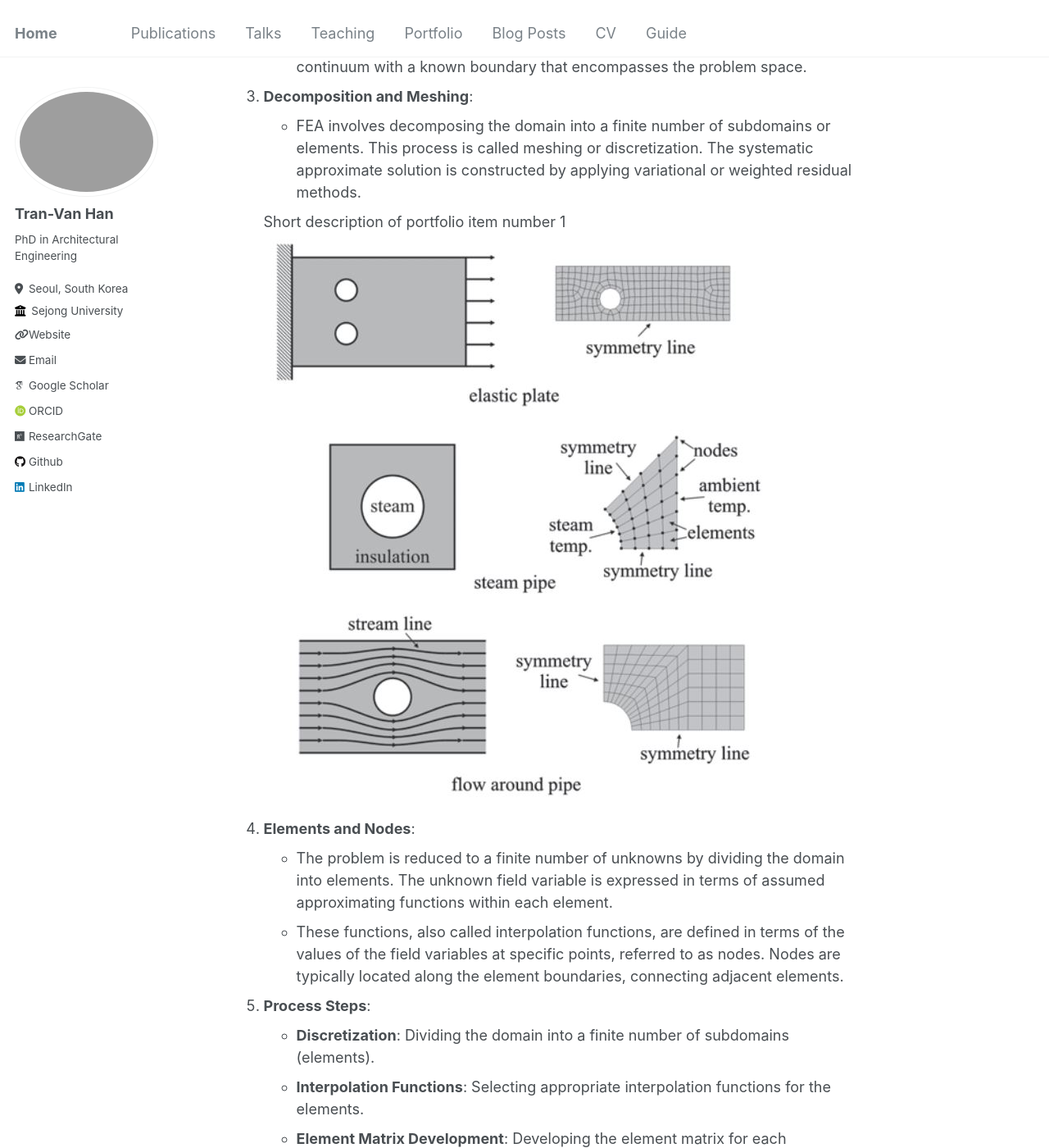
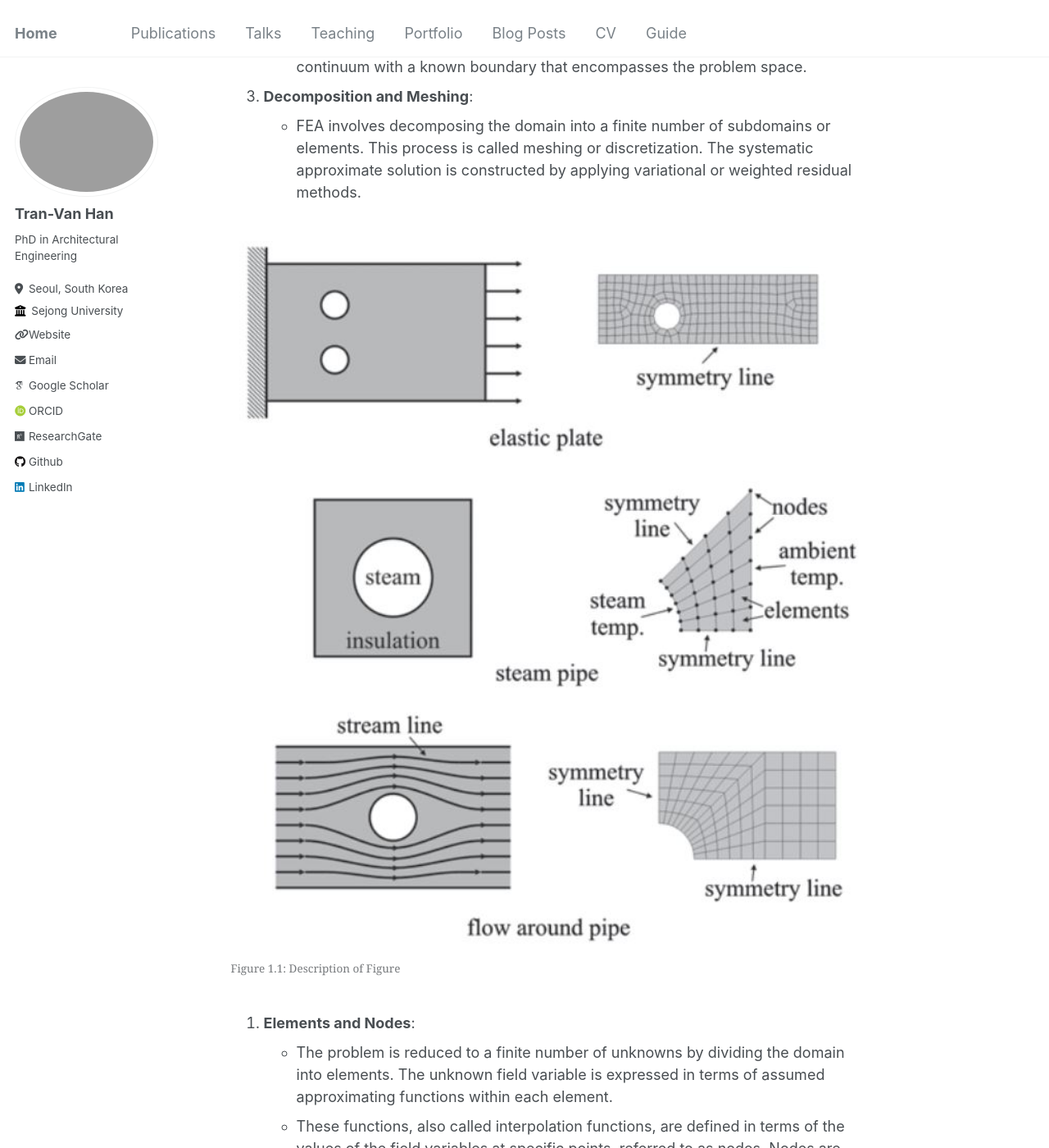
Before and after one commit to tranhan1405/tranhan1405.github.io, a Jekyll site: the page built from _posts/2024-06-21-blog-post-1.md, in a window 1280 px wide and 1400 px high, scrolled down 507 px. Shown: the whole window at 82% size. Built offline with Jekyll 4.4.1, drawn with Linux system fonts in a browser that asks for light colours; some web fonts are replaced.

Commit message:
Update 2024-06-21-blog-post-1.md

```diff
--- a/_posts/2024-06-21-blog-post-1.md
+++ b/_posts/2024-06-21-blog-post-1.md
@@ -20,7 +20,15 @@ tags:
 3. **Decomposition and Meshing**:
    - FEA involves decomposing the domain into a finite number of subdomains or elements. This process is called meshing or discretization. The systematic approximate solution is constructed by applying variational or weighted residual methods.
 
-    Short description of portfolio item number 1<br/><img src='/images/learn_ls_dyna_with_me/section_1/fig1.1.JPG'>
+
+
+<div style="text-align: center;">
+  <figure>
+    <img src='/images/learn_ls_dyna_with_me/section_1/fig1.1.JPG' width='600px' alt='Figure 1.1: Description of Figure' />
+    <figcaption>Figure 1.1: Description of Figure</figcaption>
+  </figure>
+</div>
+
 
 4. **Elements and Nodes**:
    - The problem is reduced to a finite number of unknowns by dividing the domain into elements. The unknown field variable is expressed in terms of assumed approximating functions within each element.
```
